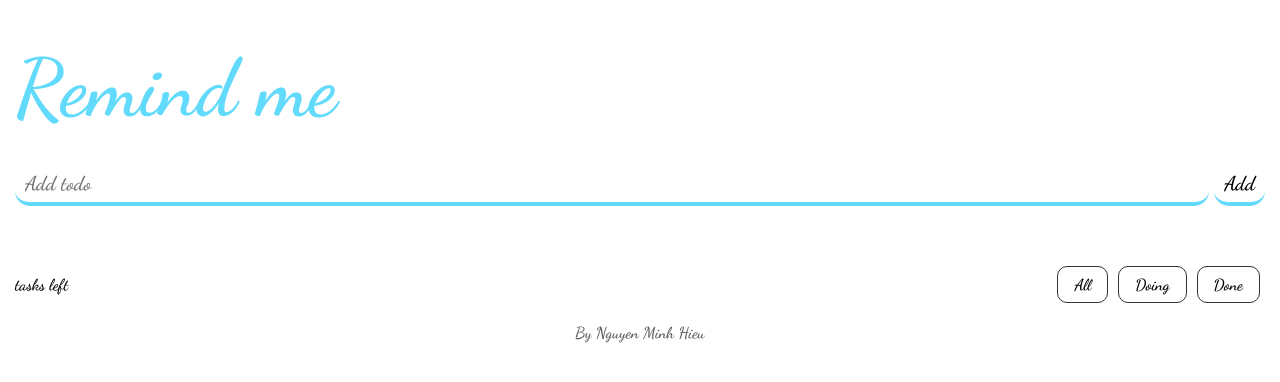
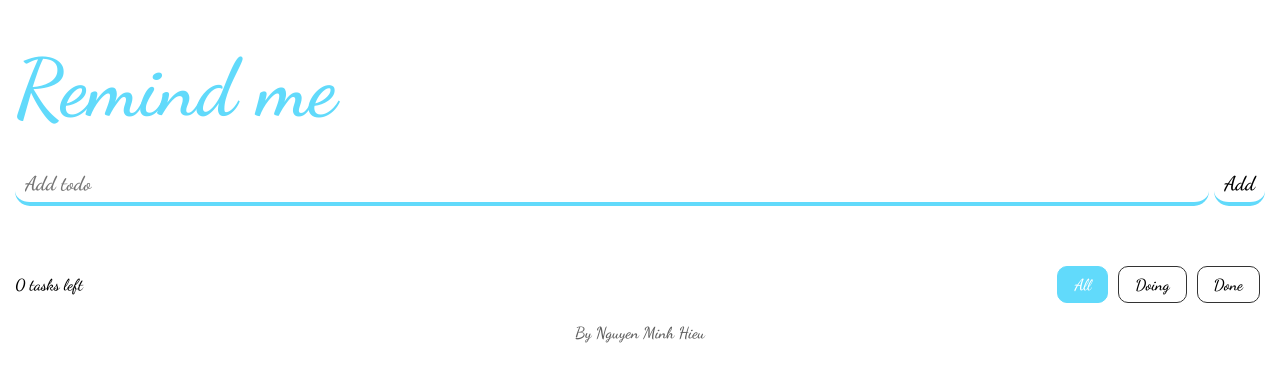
Before and after one commit to HieuKma/Starter-react-remind-me, a React (Create React App) app: page / in a window 1280 px wide. Shown: the top 382 px of the page. Built offline with nearby package versions, Linux system fonts and the light colour scheme.

Commit message:
feat: add filter control tasks

```diff
--- a/src/App.js
+++ b/src/App.js
@@ -9,7 +9,8 @@ class App extends Component {
   constructor(props) {
     super(props);
     this.state = {
-      tasks: []
+      tasks: [],
+      filterStatus: -1
     }
   }
 
@@ -76,9 +77,20 @@ class App extends Component {
     this.setLocal(tasks);
   }
 
+  /** Filter */
+  onFilter = (value) => {
+    this.setState({
+      filterStatus: value
+    });
+  }
+
   render() {
 
-    let { tasks } = this.state;
+    let { tasks, filterStatus } = this.state;
+
+    if(filterStatus === 0) {
+      tasks = tasks.filter(task => task.status === false);
+    } else if(filterStatus === 1) tasks = tasks.filter(task => task.status !== false);
 
     return (
       <div className="app-container">
@@ -93,7 +105,11 @@ class App extends Component {
             onDeleteTask={ this.onDeleteTask }
             onChecked={ this.onChecked }
           />
-          <TaskControl />
+          <TaskControl
+            tasks={ tasks }
+            onFilter= { this.onFilter }
+            filterStatus={ filterStatus }
+          />
         </div>
 
         <Footer />
--- a/src/components/TaskControl.js
+++ b/src/components/TaskControl.js
@@ -3,20 +3,41 @@ import React, { Component } from "react";
 import '../styles/TaskControl.css';
 
 class TaskControl extends Component {
+  constructor(props) {
+    super(props);
+    this.state = {
+      filterStatus: -1
+    }
+  }
+
+  onClick = (e) => {
+    this.setState({
+      filterStatus: e.target.value
+    });
+    this.props.onFilter(e.target.value);
+  }
+
   render() {
+    let { tasks, filterStatus } = this.props;
     return (
         <div className="app-control">
-            <p>tasks left</p>
+            <p>{tasks.length} tasks left</p>
             <ul className="control__list">
-              <li className= "control__item" >
-                All
-              </li>
-              <li className="control__item" >
-                Doing
-              </li>
-              <li className="control__item" >
-                Done
-              </li>
+              <li
+                value={-1}
+                onClick={ this.onClick }
+                className= { filterStatus === -1 ? 'control__item control__item--is-active' : 'control__item'}
+              >All</li>
+              <li
+                value={0}
+                onClick={ this.onClick }
+                className= { filterStatus === 0 ? 'control__item control__item--is-active' : 'control__item'}
+              >Doing</li>
+              <li
+                value={1}
+                onClick={ this.onClick }
+                className= { filterStatus === 1 ? 'control__item control__item--is-active' : 'control__item'}
+              >Done</li>
             </ul>
         </div>
     );
--- a/src/styles/TaskControl.css
+++ b/src/styles/TaskControl.css
@@ -17,6 +17,7 @@
     border: 1px solid #333;
     cursor: pointer;
     transition: all .1s linear;
+    overflow: hidden;
 }
 
 .control__item--is-active {
```
